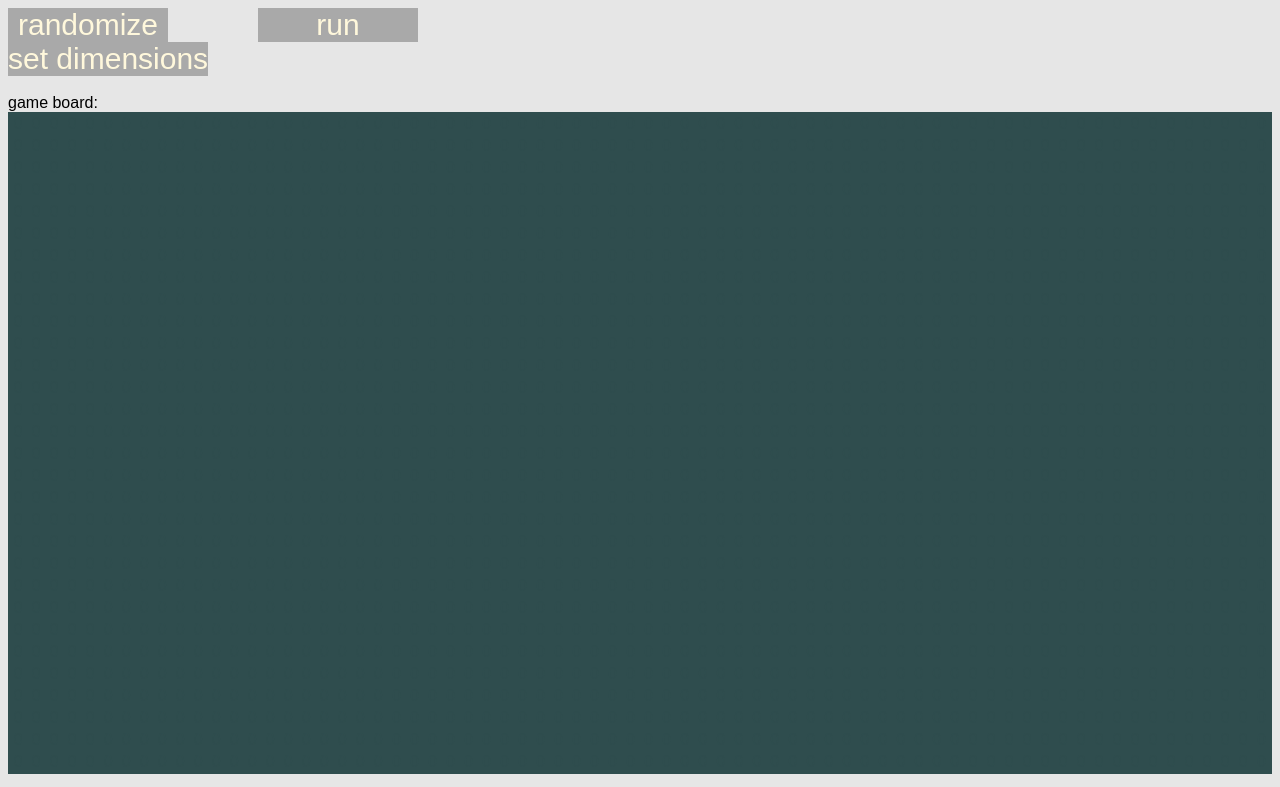
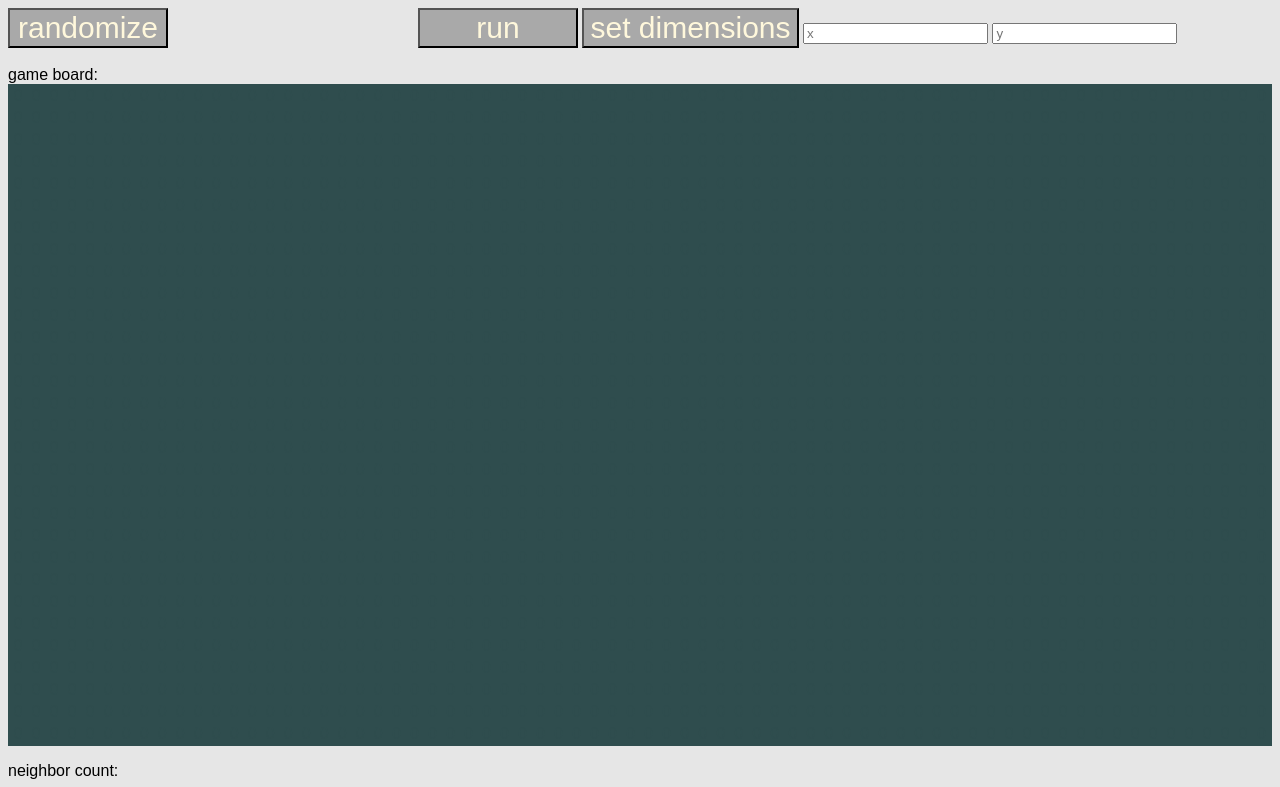
Before and after one commit to gregand1/gol_js, a plain HTML site: page index.html in a window 1280 px wide. Shown: the top 787 px of the page. Drawn offline with Linux system fonts and the light colour scheme.

Commit message:
change controls from divs to buttons

```diff
--- a/index.html
+++ b/index.html
@@ -5,9 +5,15 @@
 </head>
 <body>
     <div id='controls'>
-    <div  onclick="randomize_table()" id="bt_randomize" class="bt">randomize</div>
-    <div  onclick="toggle_run()" id="bt_run" class="bt">run</div>
-    <div onclick="set_dimensions()" id="bt_set_dim" class="bt">set dimensions</div>
+
+    <button onclick="randomize_table()" id="bt_randomize" class="bt">randomize</button>
+    <button onclick="toggle_run()" id="bt_run" class="bt">run</button>
+    <button onclick="set_dimensions()" id="bt_set_dim" class="bt">set dimensions</button>
+    <input type="number" id="input_cols" placeholder="x">
+    <input type="number" id="input_rows" placeholder="y">
+
+
+
     </div>
     <br>
 game board:<br>
```
